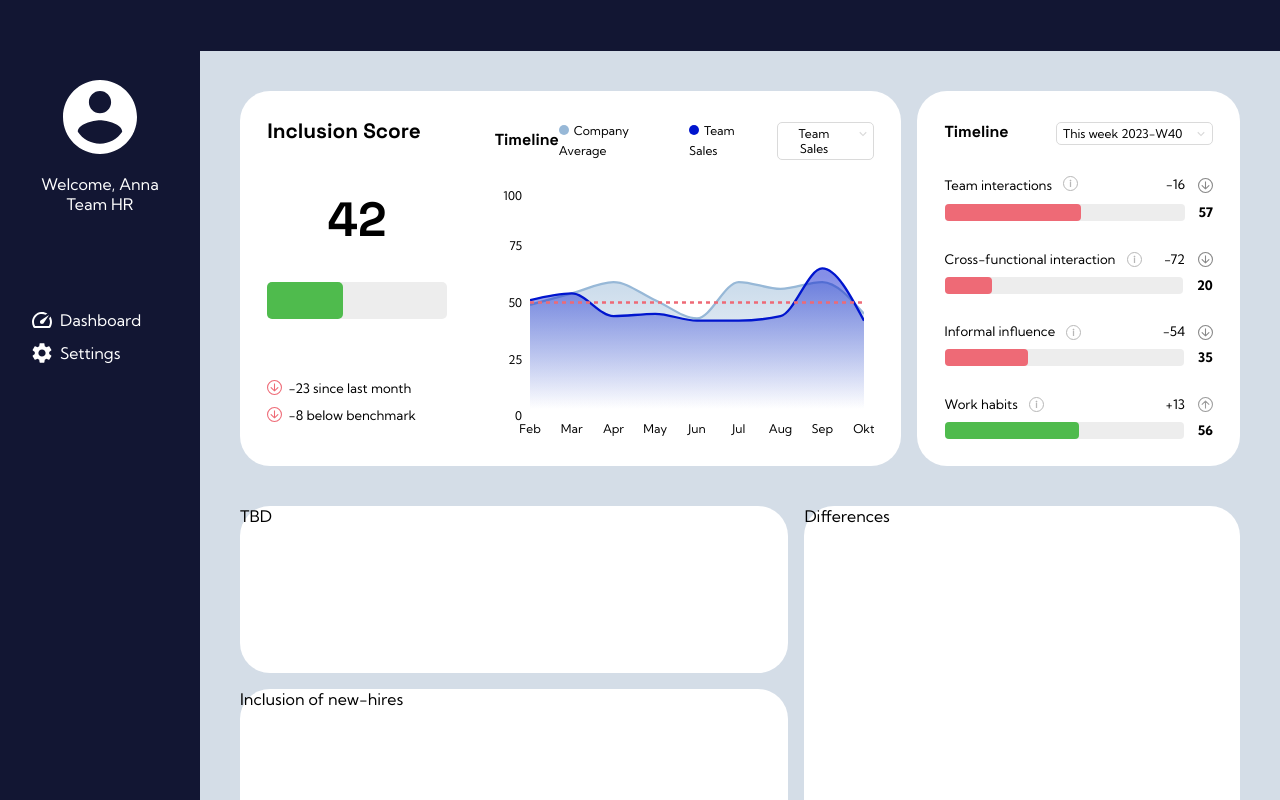
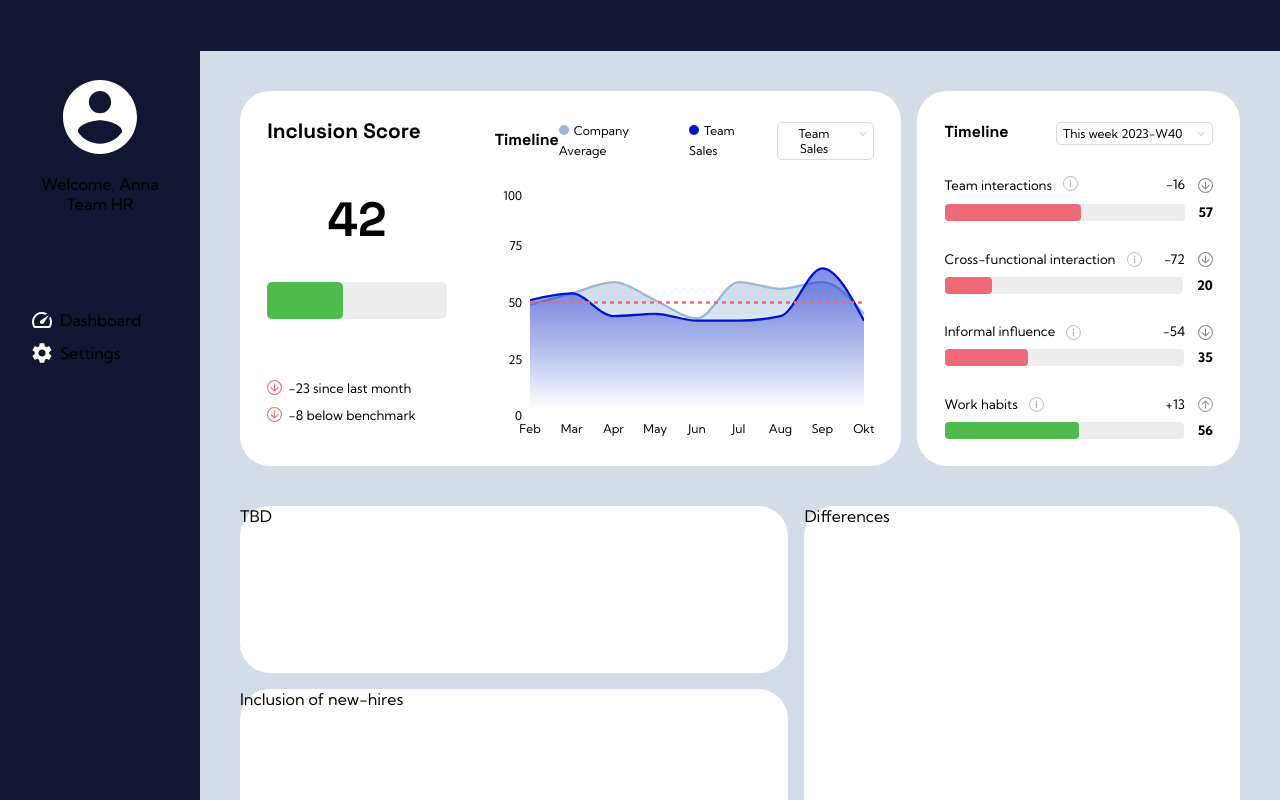
Before and after one commit to JTKsson/jolint-dashboard, a Next.js app: page / in a window 1280 px wide. Shown: the top 800 px of the page. Built offline with nearby package versions, Linux system fonts and the light colour scheme.

Commit message:
update global css

```diff
--- a/src/app/globals.css
+++ b/src/app/globals.css
@@ -12,19 +12,22 @@
   --background-color-light-blue: #d4dde7;
 
   /* Chart colors */
+  --c-bright-blue: #0015ce;
+  --c-dark-gray: #b7b7b7;
   --c-green: #4fbb4d;
+  --c-light-blue: #cedce9;
+  --c-light-gray: #ededed;
   --c-light-red: #ee6a76;
-  --c-bright-blue: #0015ce;
   --c-mellow-blue: #97b8d7;
-  --c-light-blue: #cedce9;
-  --c-dark-gray: #b7b7b7;
   --c-mellow-gray: #dadada;
-  --c-light-gray: #ededed;
   --c-orange: #f4770a;
 
+  /* Card colors */
+  --c-card-bg: #fff;
+
   /* Text colors */
-  --text-color-dark: black;
-  --text-color-light: white;
+  --c-text-dark: black;
+  --c-text-light: white;
 
   /* Font styles */
   --font-heading: 'Space Grotesk', sans-serif;
@@ -36,6 +39,8 @@
   --fs-paragraph-L: 3rem;
   --fs-paragraph-M: 0.82rem;
   --fs-paragraph-S: 0.76rem;
+
+
 }
 
 body {
```
